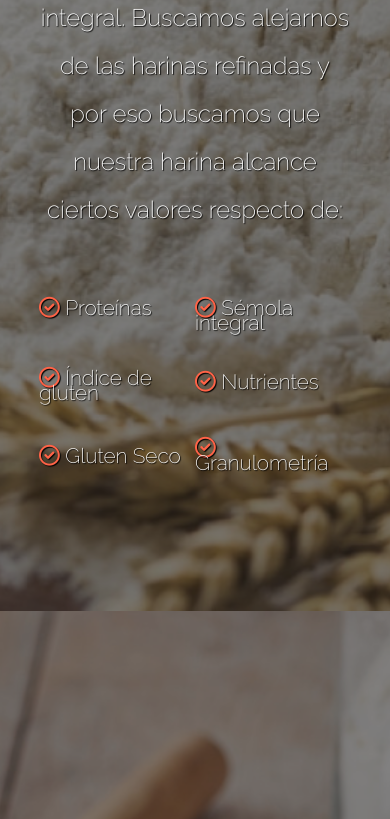
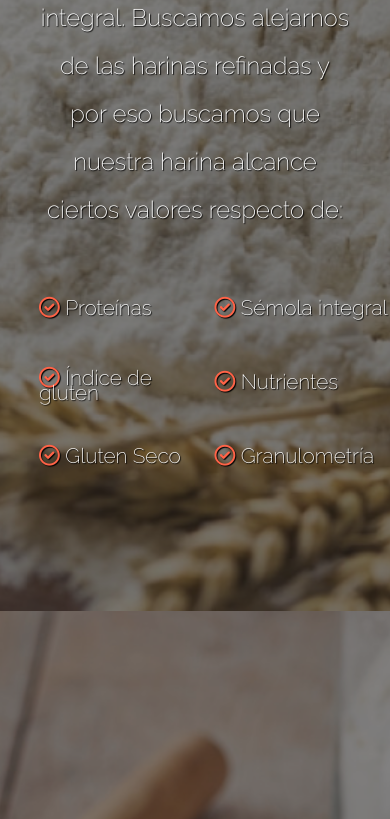
Before and after one commit to FranFlores123/CoderHouse-Flores, a plain HTML site: page pages/nuestrometodo.html in a window 390 px wide. Shown: the part 1225-2044 px from the top of the page. Drawn offline with nearby package versions, Linux system fonts and the light colour scheme; a web font is replaced by a local one.

Commit message:
correccion NM

```diff
--- a/styles/partials/_mediaquerys.scss
+++ b/styles/partials/_mediaquerys.scss
@@ -225,10 +225,11 @@
             }
 
             .pres__lista {
+                width: 90vw;
                 ul {
                     padding-left: 0rem;
                     line-height: 0.5rem;
-                    width: 45vw;
+                    width: 50vw;
                     font-size: 1.3rem;
                 }
             }
```
Also changed, not shown: styles/estilos.css, 1 other file.
